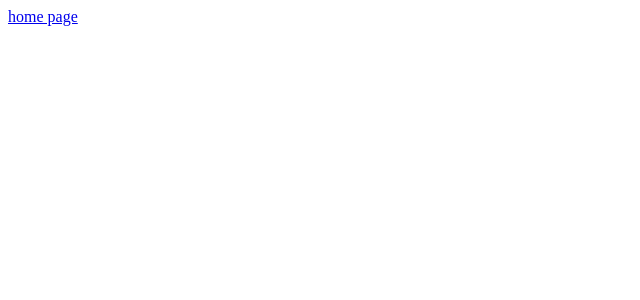
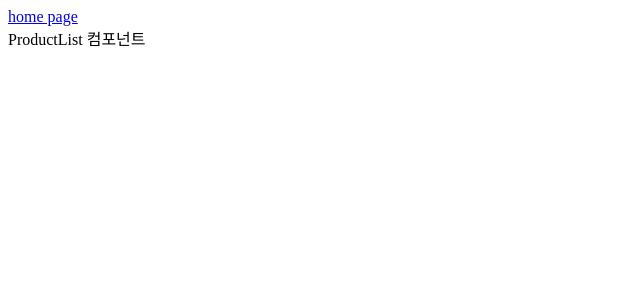
Before and after one commit to MinJaehyun/shop, a Nuxt app: page / in a window 1280 px wide. Shown: the top 300 px of the page, without its empty margins (0-640 px from the left). Built offline with nearby package versions, Linux system fonts and the light colour scheme.

Commit message:
Add ProductList component

```diff
--- a/components/ProductList.vue
+++ b/components/ProductList.vue
@@ -1,19 +1,9 @@
 <template>
-  <div>
-    {{ products }}
-  </div>
+  <div>ProductList 컴포넌트</div>
 </template>
 
 <script>
-import axios from 'axios'
-
-export default {
-  async asyncData() {
-    const response = await axios.get('http://localhost:3000/products')
-    const products = response.data
-    return { products }
-  },
-}
+export default {}
 </script>
 
 <style></style>
```
